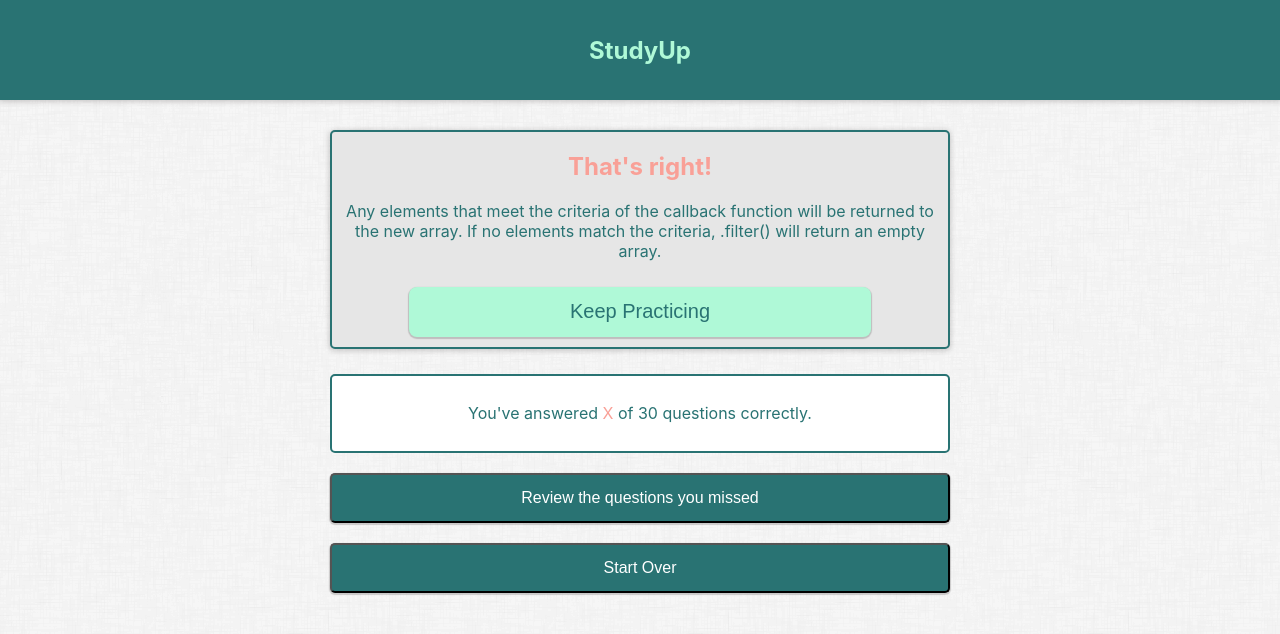
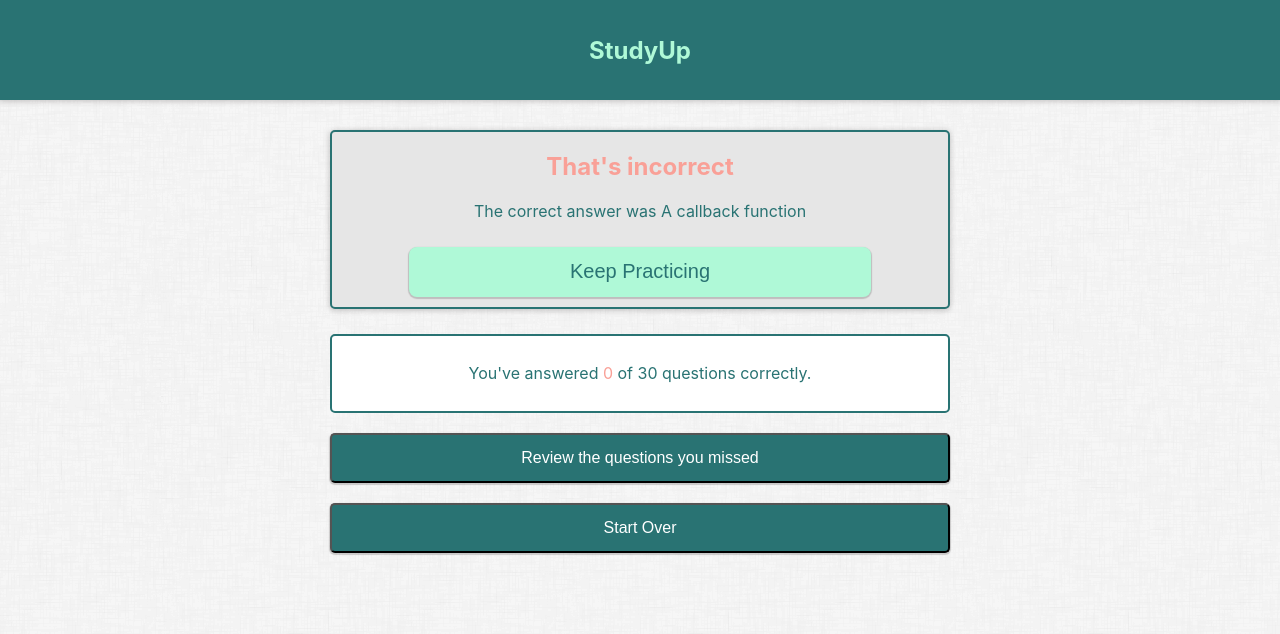
Before and after one commit to taylorsperry/study-up, a React (Create React App) app: page / in a window 1280 px wide. Both pictures are taken after a click on the button "A current element". Shown: the top 634 px of the page. Built offline with nearby package versions, Linux system fonts and the light colour scheme.

Commit message:
Randomize quiz displays and add correct counter

```diff
--- a/src/App.js
+++ b/src/App.js
@@ -2,7 +2,6 @@
 import './scss/_App.scss';
 import Header from './Header.js';
 import QuizCard from './QuizCard.js';
-import CorrectMsg from './CorrectMsg';
 import CorrectCount from './CorrectCount.js';
 import Review from './Review.js';
 import StartOver from './StartOver.js';
@@ -14,58 +13,65 @@
     super();
     this.state = {
       allQuizzes: mockData.quizzes,
-      currQuiz: mockData.quizzes[7],
-      displayQ: true,
-      correctGuess: true
+      availableQuizzes: mockData.quizzes,
+      currentQuiz: mockData.quizzes[7],
+      reviewQuizzes: [],
+      numCorrect: 0,
     }
   };
 
-  displayCorrect = () => {
+  updateCorrectNum = () => {
     this.setState({
-      displayQ: false,
-      correctGuess: true
-    });
-    console.log(true)
-  }
-
-  displayIncorrect = () => {
-    this.setState({
-      displayQ: false
-    });
-    console.log(false)
-  }
-
-  keepPracticing = () => {
-    this.setState({
-      displayQ: true,
-      correctGuess: false
+      numCorrect: this.state.numCorrect + 1
     })
   }
 
+  addToReview = (quiz) => {
+    let foundQuiz = this.state.availableQuizzes.find(function(el) {
+      return el.id === quiz.id;
+    })
+    let reviewQuizzes = this.state.reviewQuizzes;
+    reviewQuizzes.push(foundQuiz)
+    this.setState({
+      reviewQuizzes: reviewQuizzes
+    })
+    console.log(this.state.reviewQuizzes.length)
+  }
+
+  removeQuiz = (quiz) => {
+    let foundIndex = this.state.availableQuizzes.findIndex(function(el) {
+      return el.id === quiz.id;
+    })
+    let availableQuizzes = this.state.availableQuizzes;
+    availableQuizzes.splice(foundIndex, 1)
+    this.setState({
+      availableQuizzes: availableQuizzes
+    })
+  }
+
+  getIndex = () => {
+    let max = this.state.availableQuizzes.length;
+    return Math.floor(Math.random() * Math.floor(max))
+  }
+
+  newQuiz = () => {
+    console.log(this.state.availableQuizzes)
+    let randomIndex = this.getIndex()
+    this.setState({
+      currentQuiz: this.state.availableQuizzes[randomIndex]
+    })
+  }
+
+  reviewQuizzes = () => {
+    console.log(this.state.reviewQuizzes)
+    let reviewQuizzes = this.state.reviewQuizzes;
+    this.setState({
+      availableQuizzes: reviewQuizzes
+    });
+    this.newQuiz();
+  }
+
   render() {
-    if (this.state.displayQ === false && this.state.correctGuess === true) {
-      console.log('displayQ is false')
-      return (
-        <div className="App">
-        <Header />
-        <div className="content-container">
-          <section className = "quiz-container">
-            <article className = "quiz-card">
-              <CorrectMsg
-                explanation={this.state.currQuiz.explanation}
-                keepPracticing={this.keepPracticing}
-              />
-            </article>
-          </section>
-          <section className="results-container">
-              <CorrectCount />
-              <Review />
-              <StartOver />
-          </section>
-        </div>
-      </div>
-      )
-    } else {
     return (
       <div className="App">
         <Header />
@@ -73,15 +79,21 @@
           <section className = "quiz-container">
             <article className = "quiz-card">
               <QuizCard
-                currentQuiz={this.state.currQuiz}
-                displayCorrect={this.displayCorrect}
-                displayIncorrect={this.displayIncorrect}
+                currentQuiz={this.state.currentQuiz}
+                newQuiz = {this.newQuiz}
+                removeQuiz = {this.removeQuiz}
+                addToReview={this.addToReview}
+                updateCorrectNum={this.updateCorrectNum}
               />
             </article>
           </section>
           <section className="results-container">
-              <CorrectCount />
-              <Review />
+              <CorrectCount
+                numCorrect = {this.state.numCorrect}
+              />
+              <Review
+                reviewQuizzes = {this.reviewQuizzes}
+              />
               <StartOver />
           </section>
         </div>
@@ -89,6 +101,5 @@
     );
   }
 }
-}
 
 export default App;
--- a/src/CorrectCount.js
+++ b/src/CorrectCount.js
@@ -3,7 +3,7 @@
 const CorrectCount = props => {
     return (
         <article className="result-correct">
-            <p>You've answered <span className="num-correct"> X </span> of 30 questions correctly.</p>
+            <p>You've answered <span className="num-correct">{props.numCorrect}</span> of 30 questions correctly.</p>
         </article>
     );
 };
--- /dev/null
+++ b/src/IncorrectMsg.js
@@ -0,0 +1,12 @@
+import React from "react"
+
+const IncorrectMsg = props => {
+    return (
+       <section className="quiz-card">
+        <h2 className="correct">That's incorrect</h2>
+        <p className="explanation">The correct answer was {props.correctAnswer}</p>
+        <button className="keep-practicing" onClick={props.keepPracticing}>Keep Practicing</button>
+       </section>
+    )
+}
+export default IncorrectMsg
--- a/src/QuizCard.js
+++ b/src/QuizCard.js
@@ -1,10 +1,13 @@
 import React, { Component } from "react";
+import CorrectMsg from './CorrectMsg';
+import IncorrectMsg from './IncorrectMsg';
 
 class QuizCard extends Component {
   constructor(props) {
     super(props);
     this.state = {
-      correctAnswer: ''
+      displayQ: true,
+      correctGuess: false,
     };
   }
 
@@ -12,13 +15,58 @@
     let guess = e.target.innerText;
     let answer = this.props.currentQuiz.correctAnswer;
     if (guess === answer) {
-      this.props.displayCorrect();
+      this.displayCorrect();
     } else {
-      this.props.displayIncorrect();
+      this.displayIncorrect();
     }
   };
 
+  displayCorrect = () => {
+    this.setState({
+      displayQ: false,
+      correctGuess: true,
+    })
+    this.props.updateCorrectNum();
+  }
+
+  displayIncorrect = () => {
+    this.props.addToReview(this.props.currentQuiz)
+    this.setState({
+      displayQ: false
+    })
+  }
+
+  keepPracticing = (e) => {
+    this.setState({
+      displayQ: true,
+      correctGuess: false
+    })
+    this.props.removeQuiz(this.props.currentQuiz)
+    this.props.newQuiz()
+  }
+
   render() {
+    if (this.state.displayQ === false && this.state.correctGuess === true) {
+      return (
+        <article className = "quiz-card">
+          <CorrectMsg
+            explanation={this.props.currentQuiz.explanation}
+            keepPracticing={this.keepPracticing}
+          />
+        </article>
+      )
+    }
+    if (this.state.displayQ === false && this.state.correctGuess === false) {
+      return (
+        <article className = "quiz-card">
+          <IncorrectMsg
+            correctAnswer={this.props.currentQuiz.correctAnswer}
+            keepPracticing={this.keepPracticing}
+            removeQuiz={this.props.removeQuiz}
+          />
+        </article>
+      )
+    } else {
     return (
         <section className="quiz-card">
             <h2 className="question">
@@ -36,8 +84,8 @@
               </button>
             </article>
         </section>
-    );
+      );
     };
+  }
 }
-
 export default QuizCard
--- a/src/Review.js
+++ b/src/Review.js
@@ -1,17 +1,11 @@
-import React, { Component } from "react";
+import React from "react";
 
-class Review extends Component {
-  constructor(props) {
-    super(props);
-    this.state = {};
-  }
-  render() {
+const Review = props => {
     return (
-      <button className="result-button">
+      <button className="result-button" onClick={props.reviewQuizzes}>
         Review the questions you missed
       </button>
     );
-    };
 }
 
 export default Review
--- a/src/scss/index.scss
+++ b/src/scss/index.scss
@@ -3,6 +3,7 @@
 @import 'Header';
 @import 'Begin';
 @import 'CorrectMsg';
+@import 'IncorrectMsg';
 @import 'QuizCard';
 @import 'CorrectCount';
 @import 'Review';
```
Also changed, not shown: src/scss/_IncorrectMsg.scss (added).
